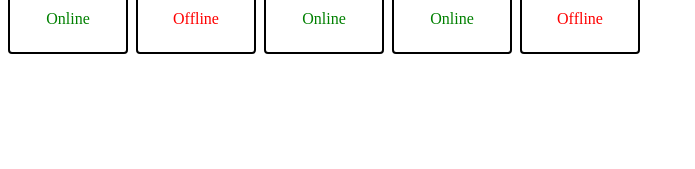
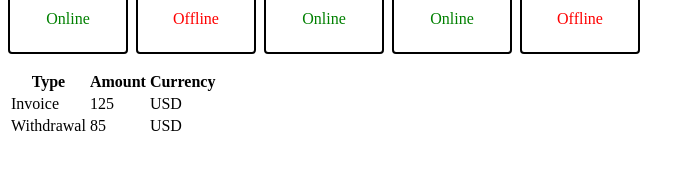
Before and after one commit to hanna-uler/goit-react-hw-01, a React (Vite) app: page / in a window 1280 px wide. Shown: the part 563-732 px from the top of the page, without its empty margins (0-695 px from the left). Built offline with nearby package versions, Linux system fonts and the light colour scheme.

Commit message:
add TransHistory jsx and css, add transactions.json

```diff
--- a/src/components/App/App.jsx
+++ b/src/components/App/App.jsx
@@ -2,6 +2,7 @@ import Profile from "../Profile/Profile";
 import userData from "../../userData.json";
 import FriendList from "../FriendList/FriendList";
 import friends from "../../friends.json";
+import TransactionHistory from "../TransactionHistory/TransactionHistory";
 
 export default function App() {
   return (
@@ -14,6 +15,7 @@ export default function App() {
         stats={userData.stats}
       />
       <FriendList friends={friends} />
+      <TransactionHistory/>
     </div>
   )
 };
--- /dev/null
+++ b/src/components/TransactionHistory/TransactionHistory.jsx
@@ -0,0 +1,26 @@
+export default function TransactionHistory({items}) {
+    return (
+        <table>
+            <thead>
+                <tr>
+                    <th>Type</th>
+                    <th>Amount</th>
+                    <th>Currency</th>
+                </tr>
+            </thead>
+            <tbody>
+                <tr>
+                    <td>Invoice</td>
+                    <td>125</td>
+                    <td>USD</td>
+                </tr>
+                <tr>
+                    <td>Withdrawal</td>
+                    <td>85</td>
+                    <td>USD</td>
+                </tr>
+            </tbody>
+        </table>
+    )
+
+}
```
Also changed, not shown: src/transactions.json (added, +56 -0 lines), src/components/TransactionHistory/TransactionHistory.module.css (added).
